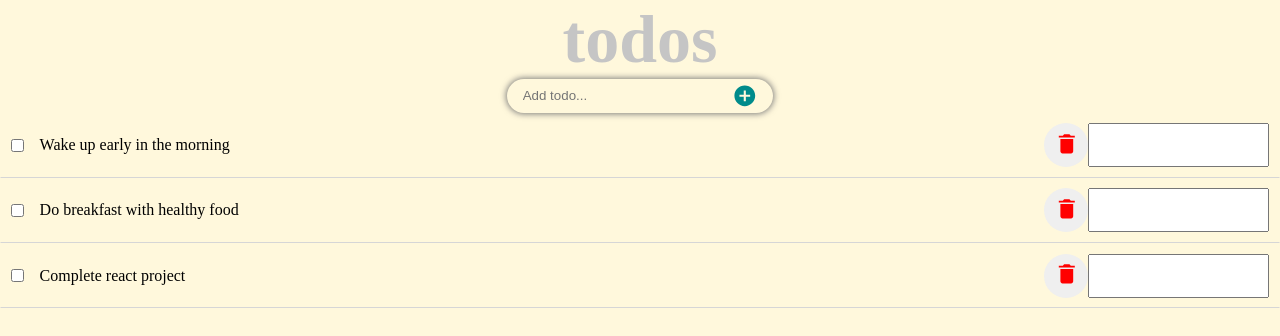
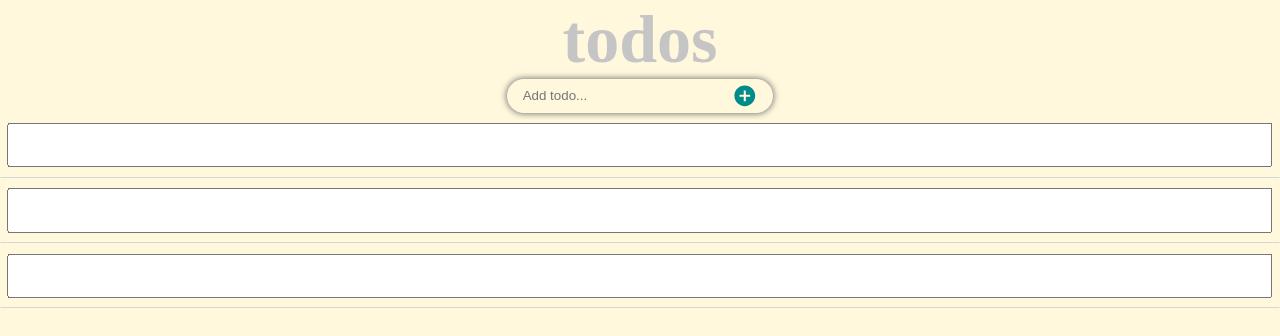
Before and after one commit to skyv26/react-todo-app-v1, a React (Create React App) app: page / in a window 1280 px wide. Shown: the top 336 px of the page. Built offline with nearby package versions, Linux system fonts and the light colour scheme.

Commit message:
Add the `style for the `input` button`

```diff
--- a/src/components/TodoList/TodoList.module.css
+++ b/src/components/TodoList/TodoList.module.css
@@ -1,8 +1,10 @@
 .List {
   display: flex;
+  width: 100%;
   padding: 0.6rem;
   border: thin solid transparent;
   border-bottom-color: rgb(214, 214, 214);
+  position: relative;
 }
 
 .TodoListWrapper {
@@ -28,3 +30,17 @@
   color: red;
   font-size: 1.6rem;
 }
+
+.UpdateFormInput {
+  position: absolute;
+  display: flex;
+  top: 50%;
+  left: 50%;
+  width: 99%;
+  height: 70%;
+  transform: translate(-50%, -50%);
+}
+
+.UpdateFormInput.Disappear {
+  display: none;
+}
```
